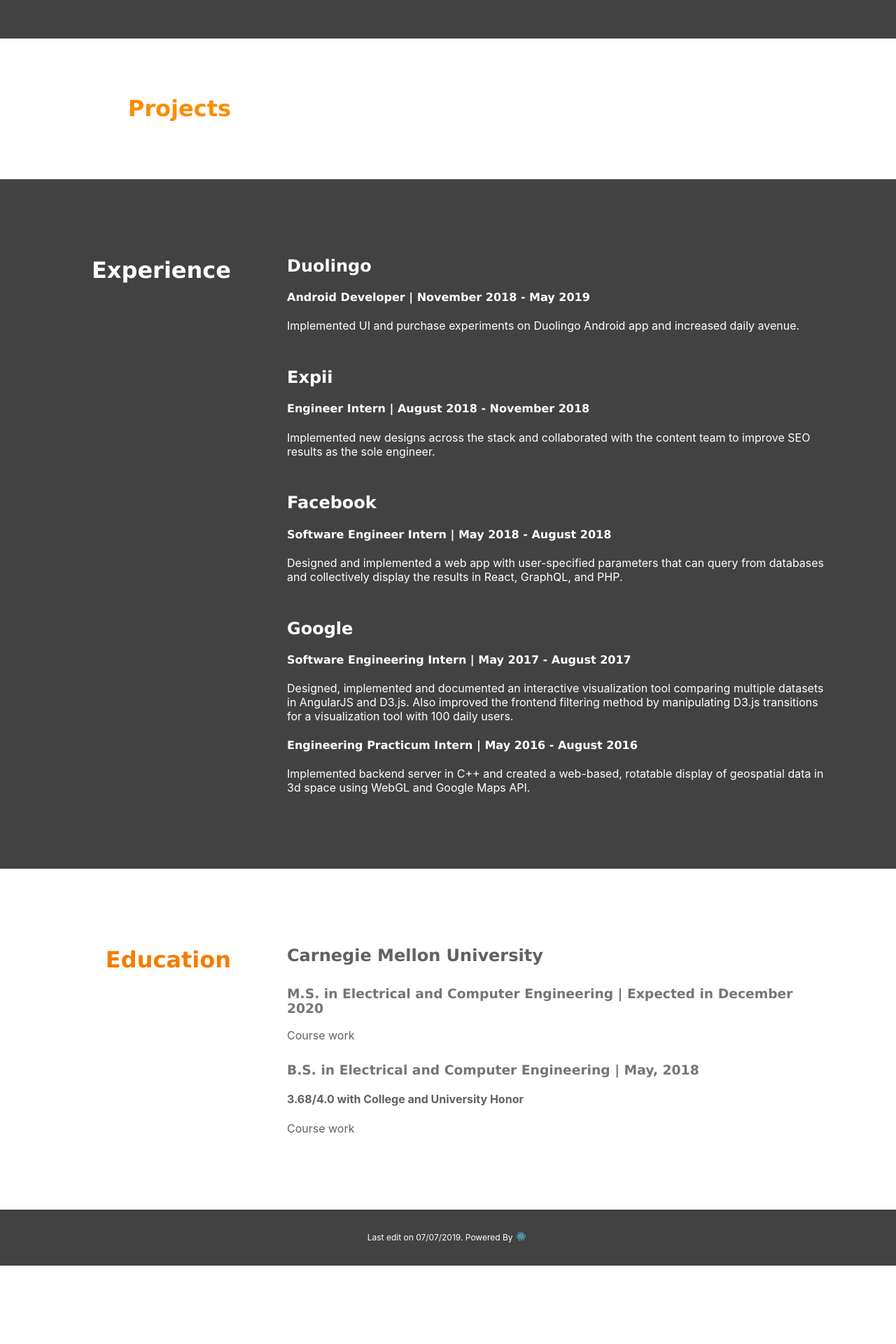
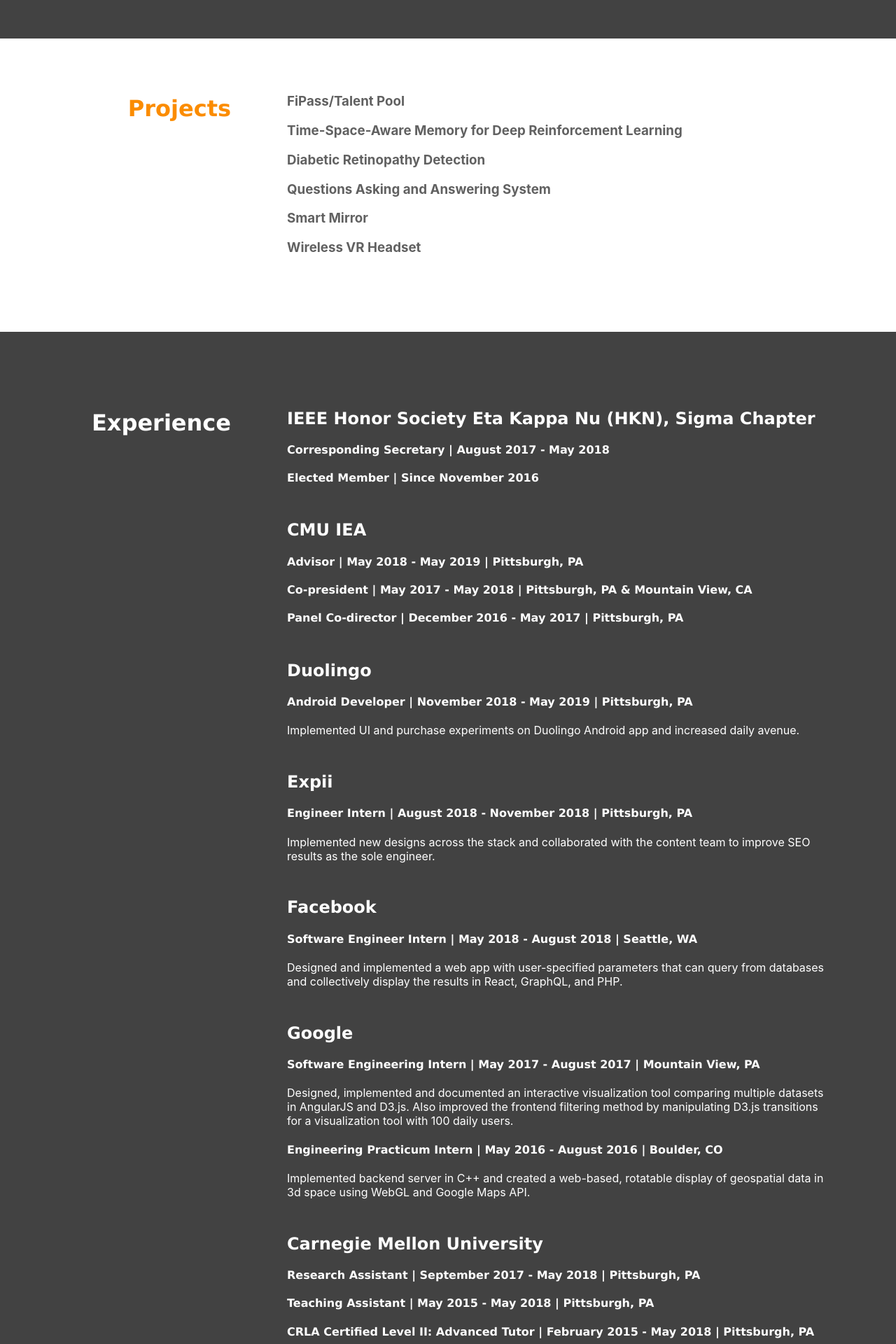
Before and after one commit to xinhez/xinhez.github.io_archived, a React (Create React App) app: page / in a window 1280 px wide. Shown: the part 1480-3400 px from the top of the page at 70% size. Before the commit the page ends 3288 px from the top, so only its background shows below. Built offline with nearby package versions, Linux system fonts and the light colour scheme.

Commit message:
Update Projects

```diff
--- a/src/App.css
+++ b/src/App.css
@@ -1,5 +1,5 @@
 .icon {
-  height: 2vh;
+  height: 3vh;
 }
 
 .icon-animate {
@@ -19,10 +19,14 @@
   padding-left: 60px;
   padding-right: 30px;
   padding-bottom: 30px;
+  text-align: start;
 }
 
 .section {
   padding: 60px;
+  display: flex;
+  flex-direction: row;
+  z-index: 0;
 }
 
 .sticky-top {
@@ -38,5 +42,7 @@
 @media only screen and (max-width:800px) {
   .section {
     padding: 30px;
+    flex-direction: column;
+    align-items: center;
   }
 }
--- a/src/components/About.css
+++ b/src/components/About.css
@@ -1,9 +1,6 @@
 .About {
   background: #424242;
   color: white;
-  display: flex;
-  flex-direction: row;
-  z-index: 0;
 }
 
 .About img {
@@ -24,11 +21,6 @@
 }
 
 @media only screen and (max-width:800px) {
-  .About {
-    flex-direction: column;
-    align-items: center;
-  }
-
   .About img {
     margin-top: 30px;
   }
--- a/src/components/Education.css
+++ b/src/components/Education.css
@@ -1,8 +1,5 @@
 .Education {
   color: #616161;
-  z-index: 0;
-  display: flex;
-  flex-direction: row;
 }
 
 .Education h1 {
@@ -46,6 +43,7 @@
   .Education h1 {
     padding-left: 20px;
     padding-right: 20px;
-    text-align: start;
+    text-align: center;
+    margin-bottom: 0;
   }
 }
--- a/src/components/Education.js
+++ b/src/components/Education.js
@@ -14,11 +14,11 @@
           <div className="column">
             <h2>Carnegie Mellon University</h2>
             <h3>M.S. in Electrical and Computer Engineering | Expected in December 2020</h3>
-            <p>Course work</p>
+            <p>Tentative schedule: Advanced Introduction to Machine Learning, Introduction to Deep Learning, Introduction to Entrepreneurship, etc.</p>
 
             <h3>B.S. in Electrical and Computer Engineering | May, 2018</h3>
             <h4>3.68/4.0 with College and University Honor</h4>
-            <p>Course work</p>
+            <p>Courses: Introduction to Machine Learning, Deep Reinforcement Learning and Control, Natural Language Processing, etc.</p>
           </div>
         </div>
       </div>
--- a/src/components/Experience.css
+++ b/src/components/Experience.css
@@ -1,8 +1,5 @@
 .Experience {
   background: #424242;
-  display: flex;
-  flex-direction: row;
-  z-index: 0;
   color:white;
 }
 
@@ -26,14 +23,10 @@
 }
 
 @media only screen and (max-width:800px) {
-  .Experience {
-    flex-direction: column;
-    align-items: center;
-  }
-
   .Experience h1 {
     padding-left: 20px;
     padding-right: 20px;
-    text-align: start;
+    text-align: center;
+    margin-bottom: 0;
   }
 }
--- a/src/components/Experience.js
+++ b/src/components/Experience.js
@@ -7,24 +7,39 @@
       <div id="experience" className="Experience section">
         <h1>Experience</h1>
         <div className="column">
+          <h2>IEEE Honor Society Eta Kappa Nu (HKN), Sigma Chapter</h2>
+          <h4>Corresponding Secretary | August 2017 - May 2018</h4>
+          <h4>Elected Member | Since November 2016</h4>
+
+          <h2>CMU IEA</h2>
+          <h4>Advisor | May 2018 - May 2019 | Pittsburgh, PA</h4>
+          <h4>Co-president | May 2017 - May 2018 | Pittsburgh, PA & Mountain View, CA</h4>
+          <h4>Panel Co-director | December 2016 - May 2017 | Pittsburgh, PA</h4>
+
+
           <h2>Duolingo</h2>
-          <h4>Android Developer | November 2018 - May 2019</h4>
+          <h4>Android Developer | November 2018 - May 2019 | Pittsburgh, PA</h4>
           <p>Implemented UI and purchase experiments on Duolingo Android app and increased daily avenue.</p>
 
           <h2>Expii</h2>
-          <h4>Engineer Intern | August 2018 - November 2018</h4>
+          <h4>Engineer Intern | August 2018 - November 2018 | Pittsburgh, PA</h4>
           <p>Implemented new designs across the stack and collaborated with the content team to improve SEO results as the sole engineer.</p>
 
           <h2>Facebook</h2>
-          <h4>Software Engineer Intern | May 2018 - August 2018</h4>
+          <h4>Software Engineer Intern | May 2018 - August 2018 | Seattle, WA</h4>
           <p>Designed and implemented a web app with user-specified parameters that can query from databases and collectively display the results in React, GraphQL, and PHP.</p>
 
           <h2>Google</h2>
-          <h4>Software Engineering Intern | May 2017 - August 2017</h4>
+          <h4>Software Engineering Intern | May 2017 - August 2017 | Mountain View, PA</h4>
           <p>Designed, implemented and documented an interactive visualization tool comparing multiple datasets in AngularJS and D3.js. Also improved the frontend filtering method by manipulating D3.js transitions for a visualization tool with 100 daily users.</p>
 
-          <h4>Engineering Practicum Intern | May 2016 - August 2016</h4>
+          <h4>Engineering Practicum Intern | May 2016 - August 2016 | Boulder, CO</h4>
           <p>Implemented backend server in C++ and created a web-based, rotatable display of geospatial data in 3d space using WebGL and Google Maps API.</p>
+
+          <h2>Carnegie Mellon University</h2>
+          <h4>Research Assistant | September 2017 - May 2018 | Pittsburgh, PA</h4>
+          <h4>Teaching Assistant | May 2015 - May 2018 | Pittsburgh, PA</h4>
+          <h4>CRLA Certified Level II: Advanced Tutor | February 2015 - May 2018 | Pittsburgh, PA</h4>
         </div>
       </div>
     );
--- a/src/components/Projects.css
+++ b/src/components/Projects.css
@@ -1,6 +1,7 @@
 .Projects {
   background: white;
   z-index: 0;
+  color: #616161;
 }
 
 .Projects h1 {
@@ -10,12 +11,13 @@
   padding-right: 20px;
   text-align: end;
   max-width: 250px;
+  min-width: 250px;
 }
 
 @media only screen and (max-width:800px) {
   .Projects h1 {
     padding-left: 20px;
     padding-right: 20px;
-    text-align: start;
+    text-align: center;
   }
 }
--- a/src/components/Projects.js
+++ b/src/components/Projects.js
@@ -6,6 +6,14 @@
     return (
       <div id="projects" className="Projects section">
         <h1>Projects</h1>
+        <div className="column">
+          <h3>FiPass/Talent Pool</h3>
+          <h3>Time-Space-Aware Memory for Deep Reinforcement Learning</h3>
+          <h3>Diabetic Retinopathy Detection</h3>
+          <h3>Questions Asking and Answering System</h3>
+          <h3>Smart Mirror</h3>
+          <h3>Wireless VR Headset</h3>
+        </div>
       </div>
     );
   }
```
